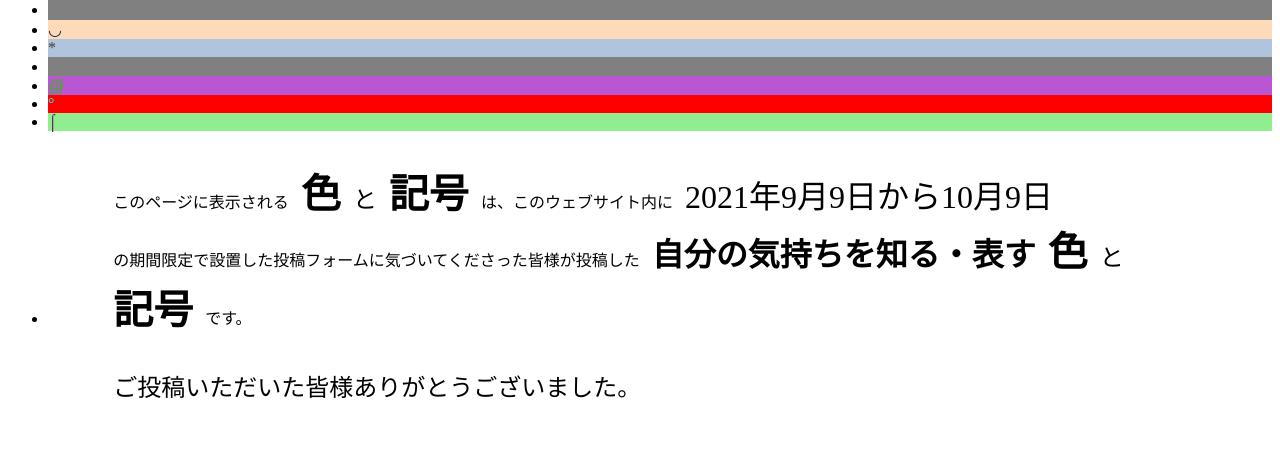
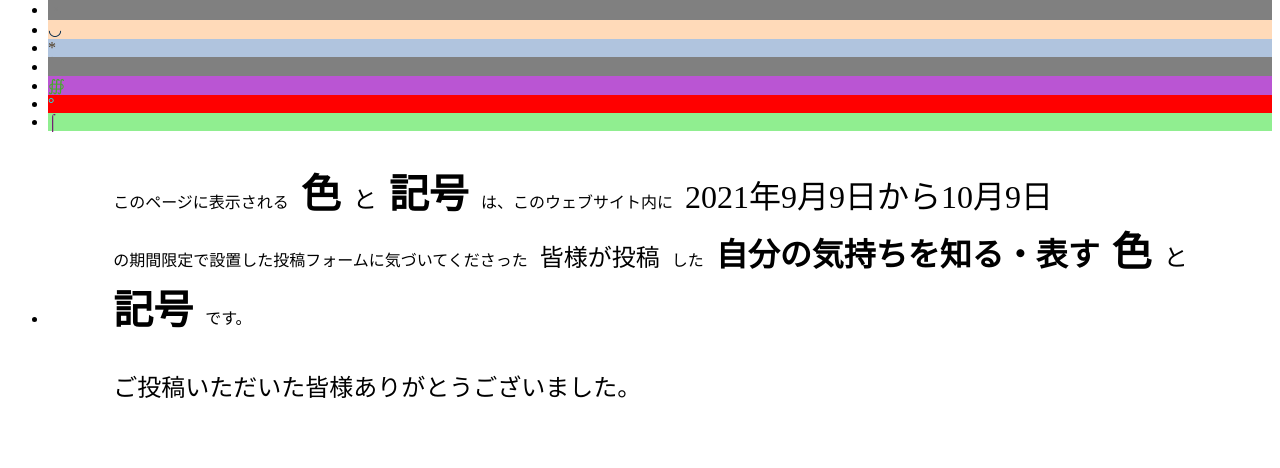
Before and after one commit to creative-community-pehu/index, a PHP site: page /sp/all.php in a window 1280 px wide. Shown: the part 339-807 px from the top of the page. Run offline with PHP 8.4, Linux system fonts and the light colour scheme; data that the repository does not hold is empty; some libraries are stand-ins or nearby versions.

Commit message:
Update all.php

```diff
--- a/sp/all.php
+++ b/sp/all.php
@@ -91,7 +91,9 @@ fclose($fp);
 <li class="must positive">記号</li>
 <li class="">は、このウェブサイト内に</li>
 <li class="unknown can">2021年9月9日から10月9日</li>
-<li class="">の期間限定で設置した投稿フォームに気づいてくださった皆様が投稿した</li>
+<li class="">の期間限定で設置した投稿フォームに気づいてくださった</li>
+<li class="neither">皆様が投稿</li>
+<li class="">した</li>
 <li class="must unknown">自分の気持ちを知る・表す</li>
 <li class="must positive">色</li>
 <li class="neither">と</li>
```
